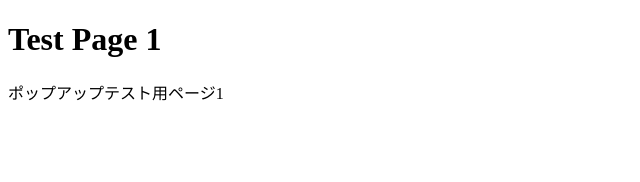
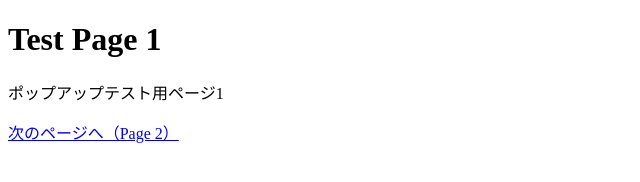
Before and after one commit to ws0914jwdm00a968-sys/popup-test, a plain HTML site: page index.html in a window 1280 px wide. Shown: the whole page, without its empty margins (0-640 px from the left). Drawn offline with Linux system fonts and the light colour scheme.

Commit message:
Update index.html

```diff
--- a/index.html
+++ b/index.html
@@ -12,12 +12,14 @@ j=d.createElement(s),dl=l!='dataLayer'?'&l='+l:'';j.async=true;j.src=
   <title>Test Page 1</title>
 </head>
 <body>
-  <!-- Google Tag Manager (noscript) -->
+  <h1>Test Page 1</h1>
+  <p>ポップアップテスト用ページ1</p>
+  <!-- GTMタグAをここに貼る -->
+    <!-- Google Tag Manager (noscript) -->
 <noscript><iframe src="https://www.googletagmanager.com/ns.html?id=GTM-TSM2P82S"
 height="0" width="0" style="display:none;visibility:hidden"></iframe></noscript>
 <!-- End Google Tag Manager (noscript) -->
-  <h1>Test Page 1</h1>
-  <p>ポップアップテスト用ページ1</p>
-  <!-- GTMタグAをここに貼る -->
+    <!-- 2ページ目へのリンク -->
+  <p><a href="page2.html">次のページへ（Page 2）</a></p>
 </body>
 </html>
```
